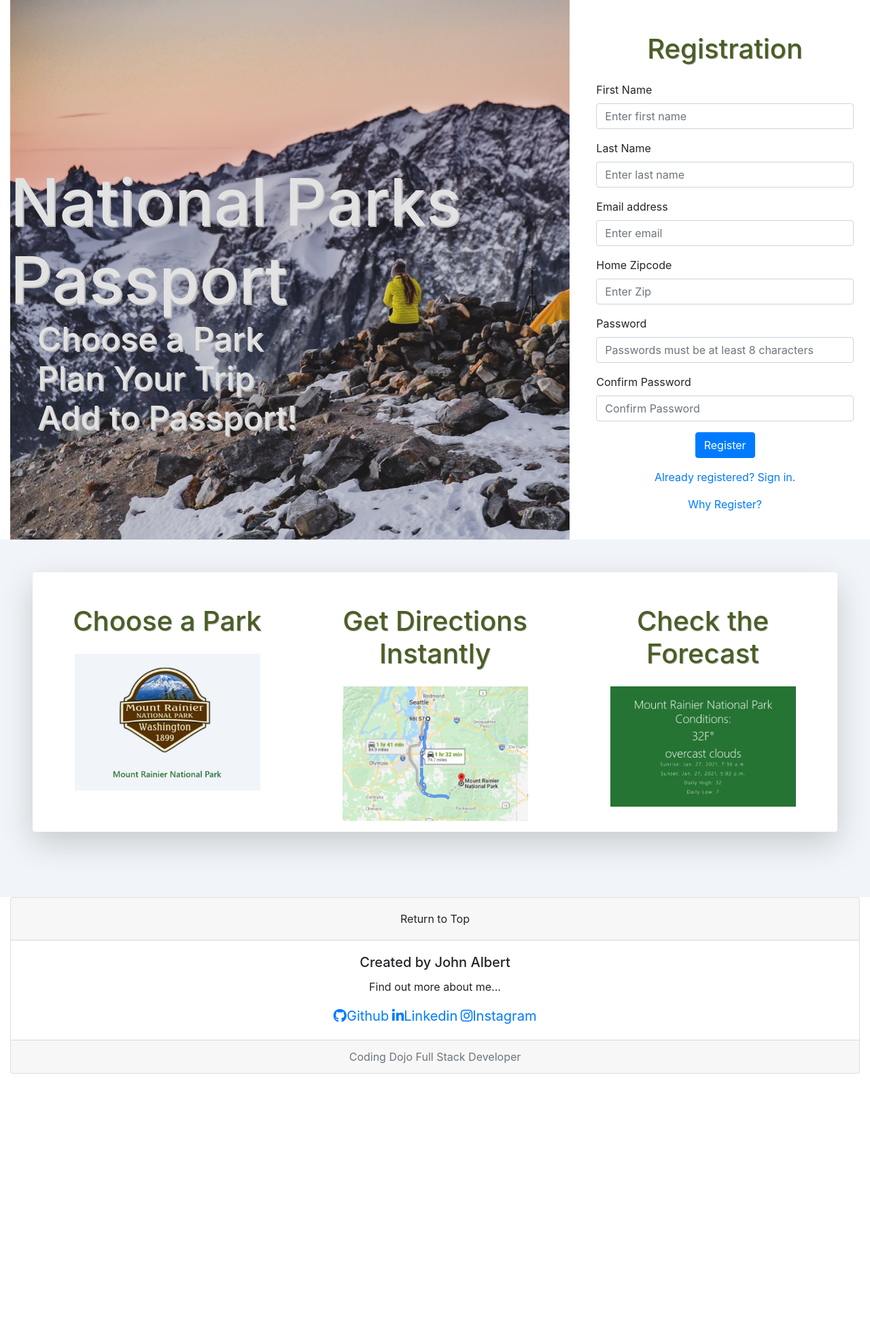
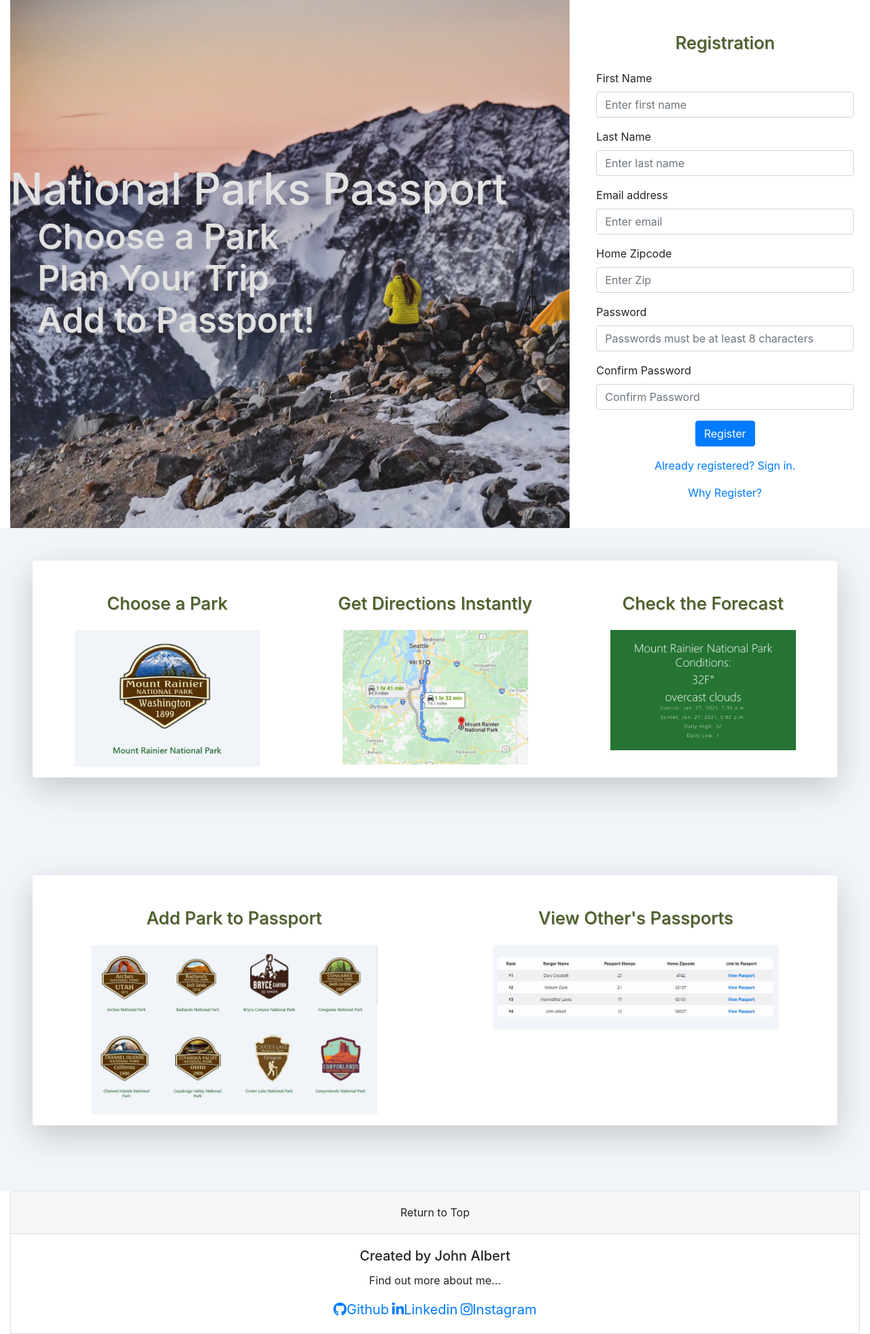
Before and after one commit to johnmalbert/ParksPassport, a Django app: page / in a window 1280 px wide. Shown: the top 1963 px of the page at 68% size. Before the commit the page ends 1580 px from the top, so only its background shows below. Run offline with Django 3.2, Linux system fonts and the light colour scheme; some libraries are stand-ins or nearby versions.

Commit message:
everything working!

```diff
--- a/Hike_Planner/main_app/templates/all_users.html
+++ b/Hike_Planner/main_app/templates/all_users.html
@@ -99,7 +99,7 @@
         <div class="container-fluid p-3">
             <h1 style="text-align: center; color: #267433; padding: 2rem;">Passport Record Holders </h1>
             <div class="row" style="background-color: #f1f4f8">
-                <table class="table table-hover table-dark text-center m-5">
+                <table class="table table-hover table-striped table-light text-center m-5">
                         <thead>
                             <tr>
                                 <th scope="col">Rank</th>
--- a/Hike_Planner/main_app/templates/login.html
+++ b/Hike_Planner/main_app/templates/login.html
@@ -8,6 +8,7 @@
     {% load static %}
     <link rel="stylesheet" href="https://stackpath.bootstrapcdn.com/bootstrap/4.3.1/css/bootstrap.min.css" integrity="sha384-ggOyR0iXCbMQv3Xipma34MD+dH/1fQ784/j6cY/iJTQUOhcWr7x9JvoRxT2MZw1T" crossorigin="anonymous">
     <script src="https://use.fontawesome.com/fe0b1ed089.js"></script>
+    <script src="https://maxcdn.bootstrapcdn.com/bootstrap/3.4.1/js/bootstrap.min.js"></script>
     <script>
         function topFunction() {
             document.body.scrollTop = 0;
@@ -37,18 +38,18 @@
             color: #4b5e26;
             text-shadow: 1px 1px #b5b5b5;
             padding: 1rem;
+            font-size: 2vw;
         }
         h2{
             color: rgb(223, 223, 223);
-            text-shadow: 2px 2px #b5b5b5;
+            font-size: 5vw;
             padding-top: 15rem;
-            font-size: 6rem;
             margin: auto;
         }
         h3{
             color: rgb(223, 223, 223);
-            text-shadow: 2px 2px #b5b5b5;
-            font-size: 3rem;
+            text-shadow: 1px 1px #b5b5b5;
+            font-size: 4vw;
             margin: auto;
         }
         ul.image{
@@ -60,7 +61,7 @@
 <body>
     <div class="container-fluid">
         <div class="row">
-            <div class="col-8">
+            <div class="col-sm-8">
                 <div class="login_img">
                     <h2>National Parks Passport </h2>
                     <ul class="image">
@@ -70,7 +71,7 @@
                     </ul>
                 </div>
             </div>
-            <div class="col-4 p-4 mt-2">
+            <div class="col-sm-4 p-4 mt-2">
                 <h1 style="text-align: center; padding: 1rem;">Registration</h1>
                     <form action="/register" method="post">
                         <div class="form-group">
@@ -123,19 +124,31 @@
     <div class="container-fluid text-center p-5" style="background-color: #f1f4f8;">
         <div class="shadow-lg p-3 mb-5 bg-white rounded" style="background-color: #f1f4f8;">
         <div class="row mt-3">
-            <div class="col-4">
-
+            <div class="col-sm-4">
                 <h1>Choose a Park</h1>
                 <img class="demo" src="{% static 'park_pick.jpg' %}" alt="maps image">
-
             </div>
-            <div class="col-4">
+            <div class="col-sm-4">
                 <h1>Get Directions Instantly</h1>
                 <img class="demo" src="{% static 'directions.jpg' %}" alt="maps image">
             </div>
-            <div class="col-4">
+            <div class="col-sm-4">
                 <h1>Check the Forecast</h1>
                 <img class="demo" src="{% static 'weather_current.jpg' %}" alt="maps image">
+            </div>
+        </div>
+        </div>
+    </div>
+    <div class="container-fluid text-center p-5" style="background-color: #f1f4f8;">
+        <div class="shadow-lg p-3 mb-5 bg-white rounded" style="background-color: #f1f4f8;">
+        <div class="row mt-3">
+            <div class="col-sm-6">
+                <h1>Add Park to Passport</h1>
+                <img class="demo" src="{% static 'passport.jpg' %}" alt="maps image">
+            </div>
+            <div class="col-sm-6">
+                <h1>View Other's Passports</h1>
+                <img class="demo" src="{% static 'leaders.jpg' %}" alt="maps image">
             </div>
         </div>
         </div>
--- a/Hike_Planner/main_app/templates/parks.html
+++ b/Hike_Planner/main_app/templates/parks.html
@@ -184,6 +184,11 @@
                     </div>
                 </div>
                 {% endfor %}
+                {% if request.session.allparks %}
+                <div class="col text-center p-5">
+                    <a href="/parks/allparks" style="text-align: center;"><button class="btn btn-primary">View All Parks</button></a>
+                </div>
+                {% endif %}
             </div>
         </div>
         </div>
--- a/Hike_Planner/main_app/urls.py
+++ b/Hike_Planner/main_app/urls.py
@@ -8,6 +8,7 @@ urlpatterns = [
     path('login', views.login),
     path('userlogin', views.userlogin),
     path('parks', views.parks),
+    path('parks/allparks', views.allparks),
     path('logout', views.logout,),
     path('parks/<int:number>', views.park_by_number),
     path('parks/<int:number>/visit', views.visit_park),
--- a/Hike_Planner/main_app/views.py
+++ b/Hike_Planner/main_app/views.py
@@ -26,6 +26,7 @@ def login(request):
             # if we get True after checking the password, we may put the user id in session
             request.session['userid'] = logged_user.id
             # never render on a post, always redirect!
+            request.session['allparks'] = True
             return redirect('/parks')
         else:
             messages.error(request, "Invalid Email and Password Combination.")
@@ -103,7 +104,21 @@ def park_by_number(request, number):
 
 def parks(request):
     # perform hike api search
+    first_parks = []
+    for i in range(1,9):
+        new_park = Park.objects.get(id=i)
+        first_parks.append(new_park)
+    # allparks = Park.objects.all()
+    request.session['allparks'] = True
+    context = {
+        "all_parks" : first_parks,
+        "this_user" : User.objects.get(id=request.session['userid'])
+    }
+    return render(request, "parks.html", context)
+
+def allparks(request):
     allparks = Park.objects.all()
+    request.session['allparks'] = False
     context = {
         "all_parks" : allparks,
         "this_user" : User.objects.get(id=request.session['userid'])
```
Also changed, not shown: Hike_Planner/main_app/templates/home.html (+10 -7 lines), Hike_Planner/main_app/templates/user_login.html (+19 -4 lines), Hike_Planner/main_app/static/leaders.jpg (added), Hike_Planner/main_app/static/passport.jpg (added).
